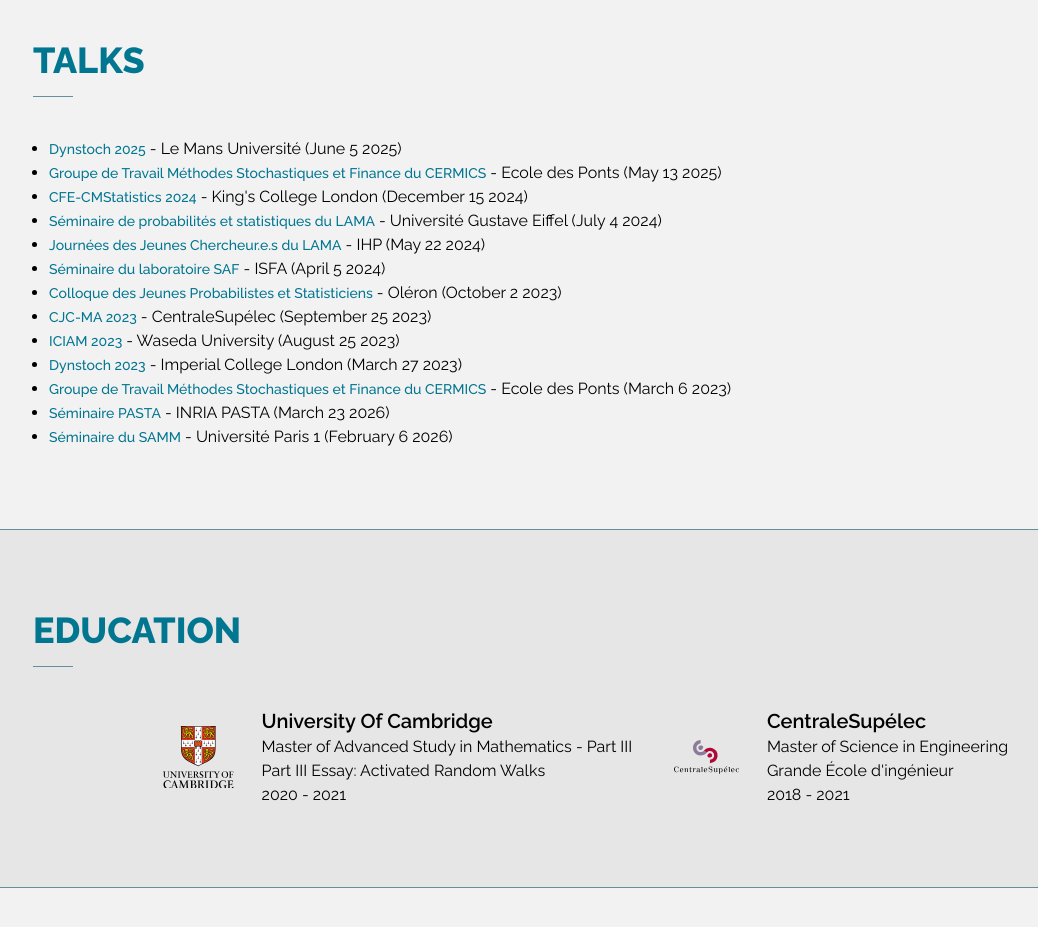
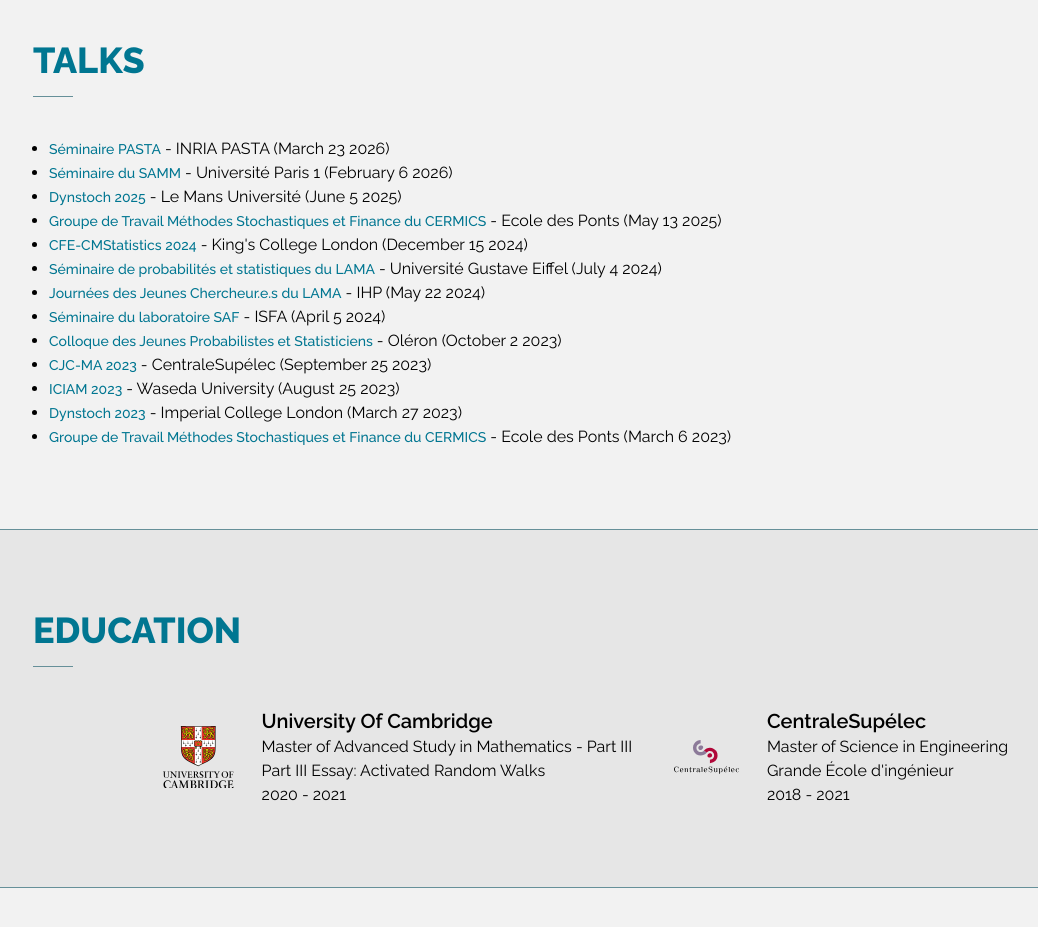
Before and after one commit to elisebayraktar/elisebayraktar.github.io, a React (Vite) app: page / in a window 1280 px wide. Shown: the part 1020-1947 px from the top of the page, without its empty margins (47-1085 px from the left). Built offline with nearby package versions, Linux system fonts and the light colour scheme.

Commit message:
fix: move new talks to the top

```diff
--- a/src/components/sections/talks.tsx
+++ b/src/components/sections/talks.tsx
@@ -7,6 +7,16 @@ interface Talk {
 }
 
 const talks: Talk[] = [
+  {
+    dateAndPlace: 'INRIA PASTA (March 23 2026)',
+    label: 'Séminaire PASTA',
+    link: 'https://team.inria.fr/pasta/fr/francais-efficient-estimation-of-jump-parameters-for-stochastic-differential-equations-driven-by-levy-processes-elise-bayraktar-sorbonne-universite/',
+  },
+  {
+    dateAndPlace: 'Université Paris 1 (February 6 2026)',
+    label: 'Séminaire du SAMM',
+    link: 'https://samm.pantheonsorbonne.fr/seminaire-conference/seminaire-du-samm',
+  },
   {
     dateAndPlace: 'Le Mans Université (June 5 2025)',
     label: 'Dynstoch 2025',
@@ -62,16 +72,6 @@ const talks: Talk[] = [
     label: 'Groupe de Travail Méthodes Stochastiques et Finance du CERMICS',
     link: 'http://cermics.enpc.fr/~alfonsi/GTMSF2223.html',
   },
-  {
-    dateAndPlace: 'INRIA PASTA (March 23 2026)',
-    label: 'Séminaire PASTA',
-    link: 'https://team.inria.fr/pasta/fr/francais-efficient-estimation-of-jump-parameters-for-stochastic-differential-equations-driven-by-levy-processes-elise-bayraktar-sorbonne-universite/',
-  },
-  {
-    dateAndPlace: 'Université Paris 1 (February 6 2026)',
-    label: 'Séminaire du SAMM',
-    link: 'https://samm.pantheonsorbonne.fr/seminaire-conference/seminaire-du-samm',
-  },
 ]
 
 export default function Talks() {
```
